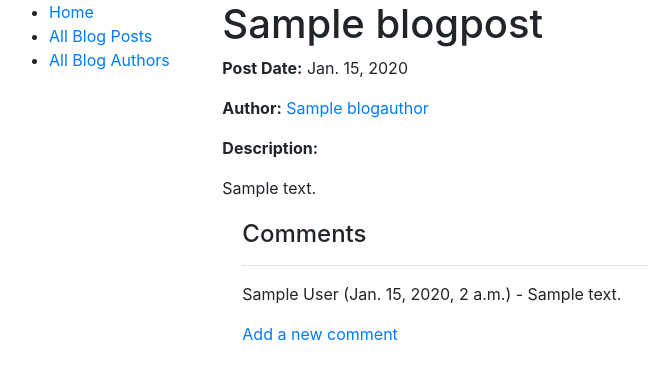
After one commit to toddbrentlinger/django-mini-blog, a Django app: page /blog/blog/00000000-0000-0000-0000-000000000001 in a window 1280 px wide. The commit adds this page. Shown: the top 380 px of the page, without its empty margins (6-654 px from the left). Run offline with Django 3.2, Linux system fonts and the light colour scheme; tables that the repository leaves empty hold one stand-in row (values such as "Sample post").

Commit message:
Finishes blog post list and detail pages.

```diff
--- a/blog/models.py
+++ b/blog/models.py
@@ -1,6 +1,7 @@
 import uuid # Used for unique blog post instances
 
 from django.db import models
+from django.urls import reverse # Used to generate URLs by reversing the URL patterns
 from django.contrib.auth.models import AbstractUser
 
 # Create your models here.
@@ -39,8 +40,7 @@ class BlogPost(models.Model):
 
     def get_absolute_url(self):
         """Returns the url to access a particular instance of BlogPost."""
-        # return reverse('blog-post-detail-view', args=[str(self.id)])
-        pass
+        return reverse('blogpost-detail', args=[str(self.id)])
 
     def __str__(self):
         """String for representing the Model object."""
--- /dev/null
+++ b/blog/templates/blog/blogpost_detail.html
@@ -0,0 +1,20 @@
+{% extends "base_generic.html" %}
+
+{% block content %}
+    <h1>{{ blogpost.title }}</h1>
+
+    <p><strong>Post Date:</strong> {{ blogpost.post_date }}</p>
+    <p><strong>Author:</strong> <a href="">{{ blogpost.author }}</a></p>
+    <p><strong>Description:</strong></p>
+    <p>{{ blogpost.description }}</p>
+
+    <div style="margin-left:20px;margin-top:20px">
+        <h4>Comments</h4>
+
+        {% for comment in blogpost.blogcomment_set.all %}
+            <hr>
+            <p>{{ comment.author }} ({{ comment.post_date_time }}) - {{ comment.description }}</p>
+        {% endfor %}
+        <a href="">Add a new comment</a>
+    </div>
+{% endblock %}
--- a/blog/templates/blog/blog_post_list.html
+++ b/blog/templates/blog/blogpost_list.html
@@ -2,11 +2,11 @@
 
 {% block content %}
     <h1>Blog Post List</h1>
-    {% if blog_post_list %}
+    {% if blogpost_list %}
         <ul>
-            {% for blog_post in blog_post_list %}
+            {% for blogpost in blogpost_list %}
                 <li>
-                    <a href="{{ blog_post.get_absolute_url }}">{{ blog_post.title }}</a> - {{ blog_post.post_date }} - <a href="">{{ blog_post.author }}</a>
+                    <a href="{{ blogpost.get_absolute_url }}">{{ blogpost.title }}</a> ({{ blogpost.post_date }}) - <a href="">{{ blogpost.author }}</a>
                 </li>
             {% endfor %}
         </ul>
--- a/blog/urls.py
+++ b/blog/urls.py
@@ -4,6 +4,6 @@ from . import views
 urlpatterns = [
     path('', views.index, name='index'),
     path('blogs/', views.BlogPostListView.as_view(), name='blogs'),
-    path('blog/<uuid:pk>', views.BlogPostDetailView.as_view(), name='blog-detail'),
+    path('blog/<uuid:pk>', views.BlogPostDetailView.as_view(), name='blogpost-detail'),
 
 ]
--- a/blog/views.py
+++ b/blog/views.py
@@ -22,3 +22,6 @@ def index(request):
 
 class BlogPostListView(generic.ListView):
     model = BlogPost
+
+class BlogPostDetailView(generic.DetailView):
+    model = BlogPost
```
